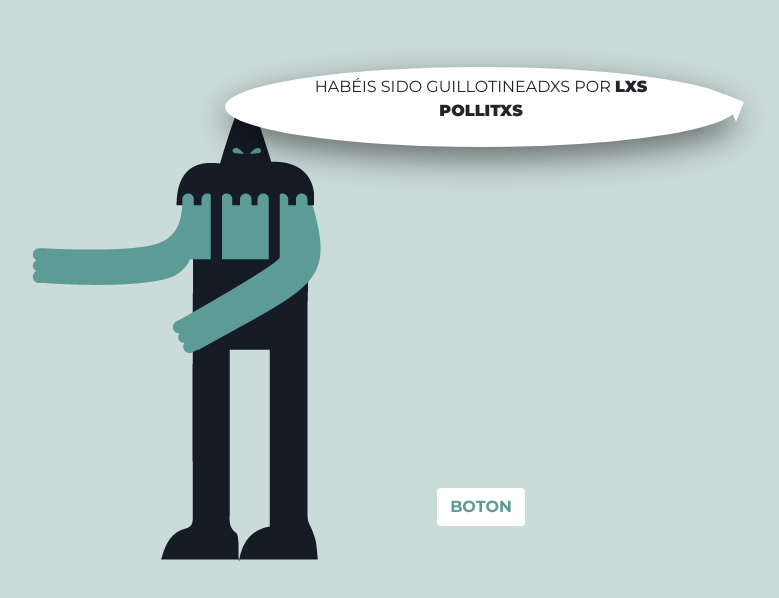
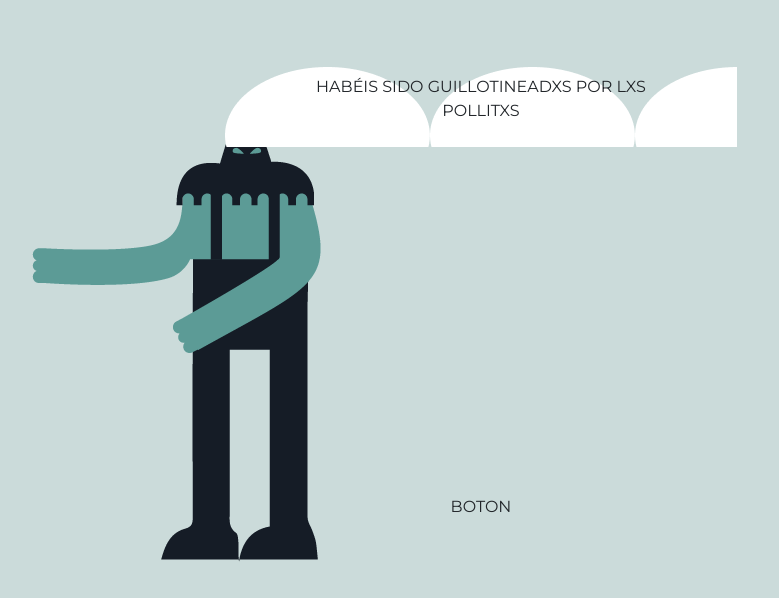
Before and after one commit to LiviuBadea08/Guillotine, a plain HTML site: page endgame.html in a window 1280 px wide. Shown: the part 104-702 px from the top of the page, without its empty margins (159-938 px from the left). Drawn offline with nearby package versions, Linux system fonts and the light colour scheme.

Commit message:
added bocadillo

```diff
--- a/css/endgame.css
+++ b/css/endgame.css
@@ -8,7 +8,7 @@
 .wrapper__endgame {
   width: 100vw;
   height: 100vh;
-  background-image: url("../img/verdugo.png");
+  background-image: url(../img/verdugo.png);
   background-repeat: no-repeat;
   background-color: #cbdbda;
   background-position-x: left;
@@ -23,38 +23,8 @@
   width: 40vw;
   text-align: center;
   padding: 1vh 4vw;
+  background-image: url(../img/bocadillo.png);
 }
-
-.sanwich {
-  background: white;
-  border-radius: 50%;
-  box-shadow: 1px 12px 33px rgba(0, 0, 0, 0.5);
-  position: relative;
-}
-
-.sanwich::before {
-  border: 15px solid white;
-  content: "";
-  border-left-color: transparent;
-  border-bottom-color: transparent;
-  border-right-color: transparent;
-  position: absolute;
-  top: 20px;
-  right: -22px;
-  transform: rotate(-113deg);
-}
-
-.lil_chickens {
-  font-weight: 900;
-}
-
-.button__endgame {
-  background-color: #fff;
-  color: #5c9b96;
-  font-weight: bold;
-  width: fit-content;
-}
-
 .button__endgame:hover {
   background-color: #385f5c;
   color: #fff;
--- a/endgame.html
+++ b/endgame.html
@@ -21,7 +21,7 @@
   </head>
   <body>
     <section class="wrapper__endgame">
-      <div class="box__endgame sanwich">
+      <div class="box__endgame">
         <p>
           HABÉIS SIDO GUILLOTINEADXS POR
           <span class="lil_chickens"> LXS POLLITXS</span>
```
Also changed, not shown: img/bocadillo.png (added), img/guillotina_endgame.png (added).
